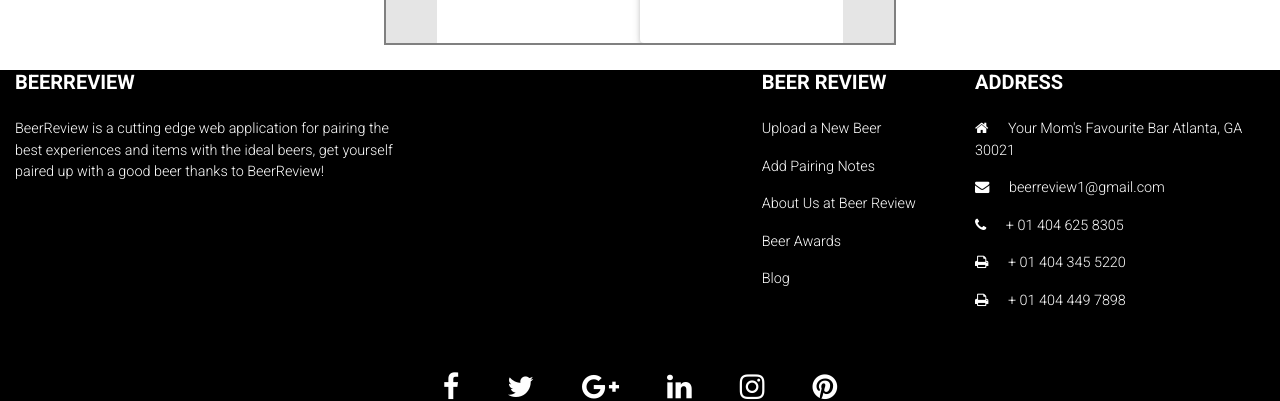
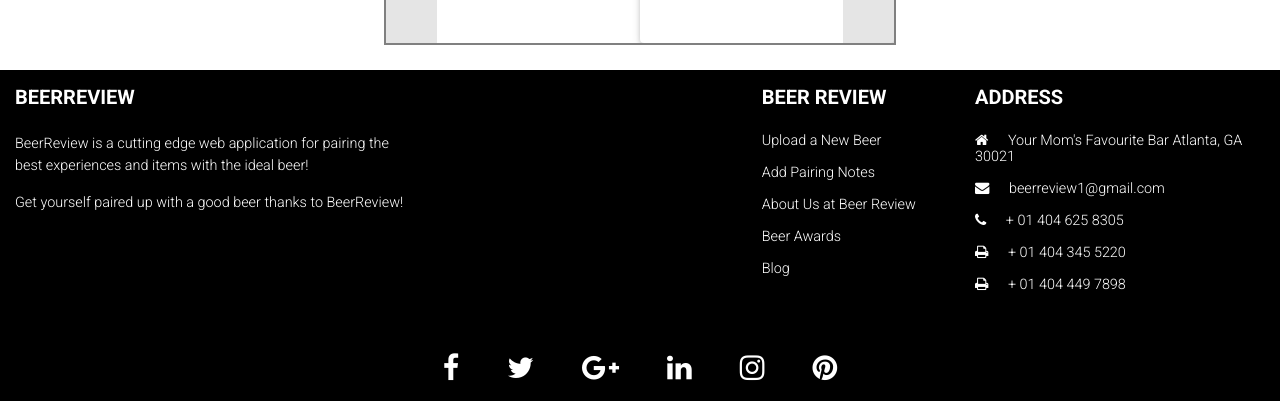
Before and after one commit to Bruder44/beerreview, a React (Create React App) app in the folder client/: page / in a window 1280 px wide. Shown: the part 298-699 px from the top of the page. Built offline with nearby package versions, Linux system fonts and the light colour scheme.

Commit message:
tebow 7.0

```diff
--- a/client/src/App.css
+++ b/client/src/App.css
@@ -73,5 +73,26 @@ img {
 /* Footer styling */
 .page-footer {
     width: 100%;
-    height: 30%;
+    /* height: 20%; */
   }
+
+.container-fluid.text-center.text-md-left {
+    /* padding-top: 15px; */
+}
+
+.row.my-4 {
+    margin-bottom: 0;
+    padding-top: 15px;
+}
+
+.mb-5.flex-center {
+    margin-bottom: 0;
+}
+
+.col-md-5.col-lg-3 {
+    line-height: 1rem;
+}
+
+.col-md-2.col-lg-2.ml-auto {
+    line-height: 1rem;
+}
--- a/client/src/components/Footer/Footer.js
+++ b/client/src/components/Footer/Footer.js
@@ -11,7 +11,8 @@ class FooterPage extends React.Component {
             <Row className="my-4">
               <Col md="4" lg="4">
                 <h5 className="text-uppercase mb-4 font-weight-bold">BeerReview</h5>
-                <p>BeerReview is a cutting edge web application for pairing the best experiences and items with the ideal beers, get yourself paired up with a good beer thanks to BeerReview!</p>
+                <p>BeerReview is a cutting edge web application for pairing the best experiences and items with the ideal beer!</p>
+                <p>Get yourself paired up with a good beer thanks to BeerReview!</p>
               </Col>
               <hr className="clearfix w-100 d-md-none"/>
               <Col md="2" lg="2" className="ml-auto">
@@ -21,7 +22,7 @@ class FooterPage extends React.Component {
                   <p><a href="#!">Add Pairing Notes</a></p>
                   <p><a href="#!">About Us at Beer Review</a></p>
                   <p><a href="#!">Beer Awards</a></p>
-                  <p><a href= "#!">Blog</a></p>
+                  <p><a href="#!">Blog</a></p>
                 </ul>
               </Col>
               <hr className="clearfix w-100 d-md-none"/>
```
